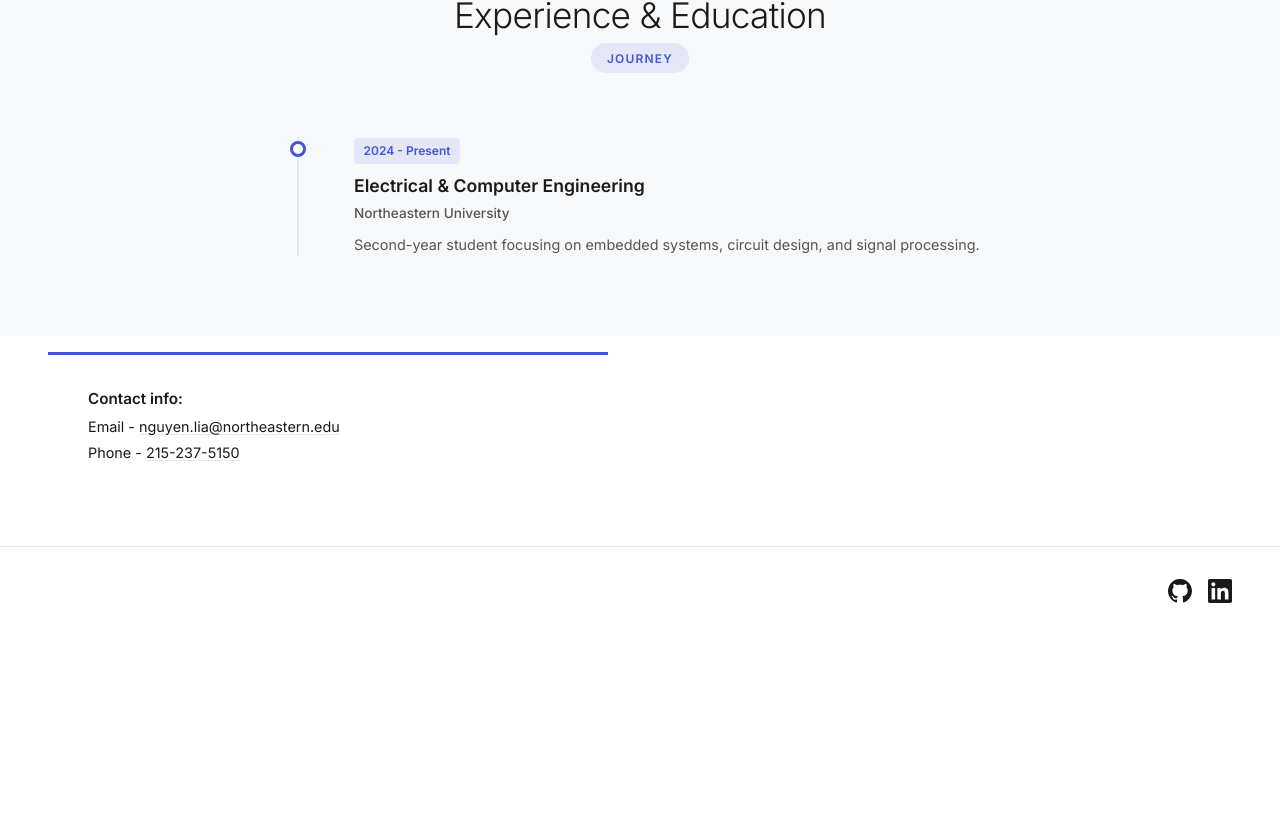
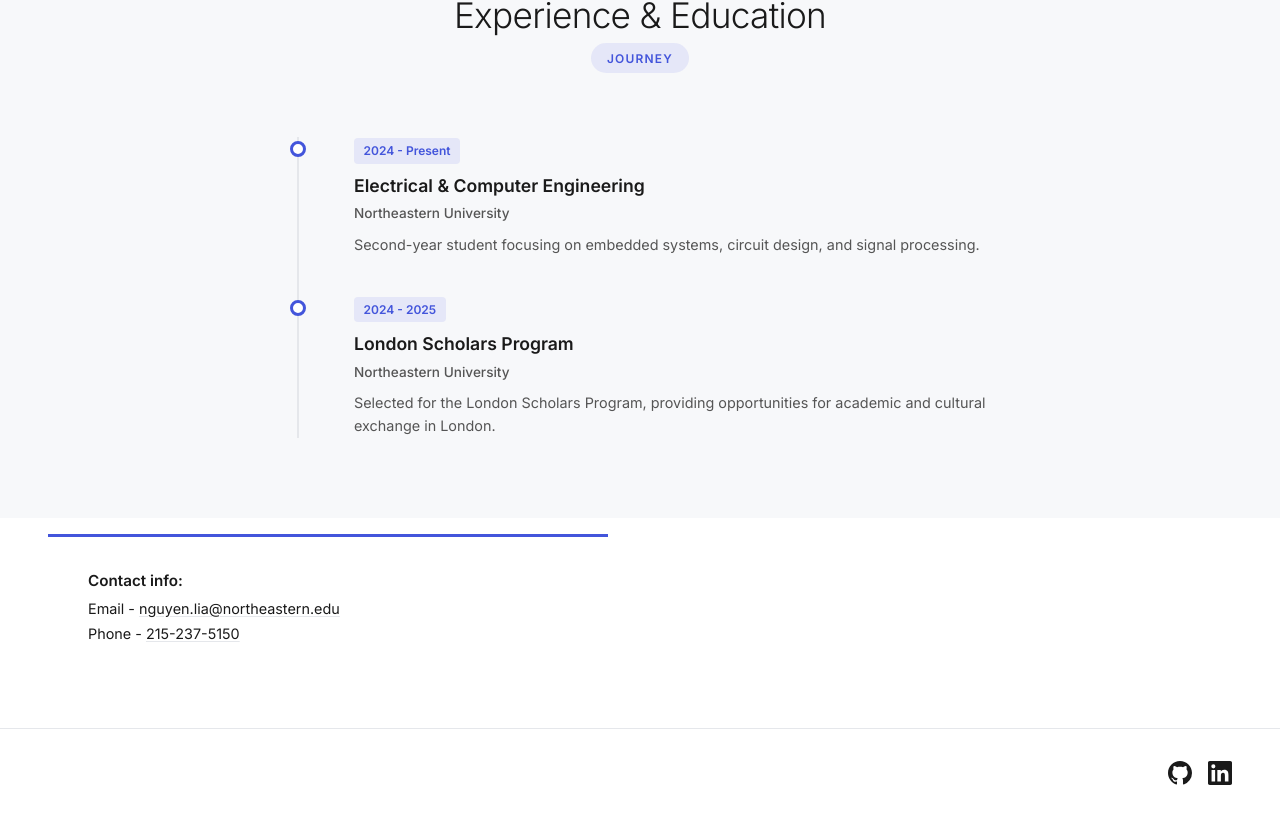
Before and after one commit to TheJeffreyKuo/ln-portfolio, a Next.js app: page / in a window 1280 px wide. Shown: the part 1196-2013 px from the top of the page. Before the commit the page ends 1831 px from the top, so only its background shows below. Built offline with nearby package versions, Linux system fonts and the light colour scheme.

Commit message:
added london scholars to timeline

```diff
--- a/src/data/profile.ts
+++ b/src/data/profile.ts
@@ -65,6 +65,13 @@
     description:
       "Second-year student focusing on embedded systems, circuit design, and signal processing.",
   },
+  {
+    year: "2024 - 2025",
+    title: "London Scholars Program",
+    organization: "Northeastern University",
+    description:
+      "Selected for the London Scholars Program, providing opportunities for academic and cultural exchange in London.",
+  },
 ];
 
 export const resumePath = "/documents/resume.pdf";
```
